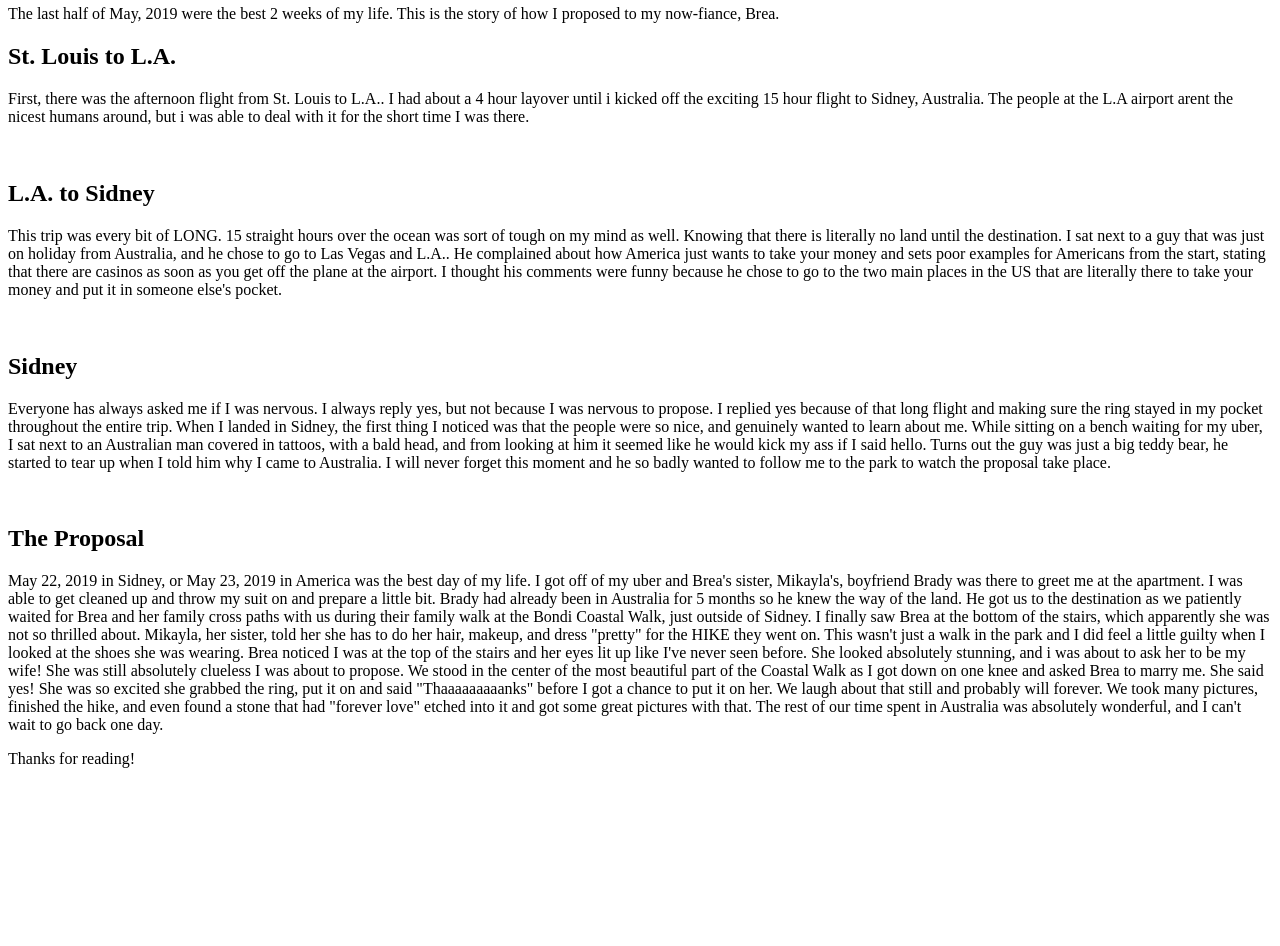
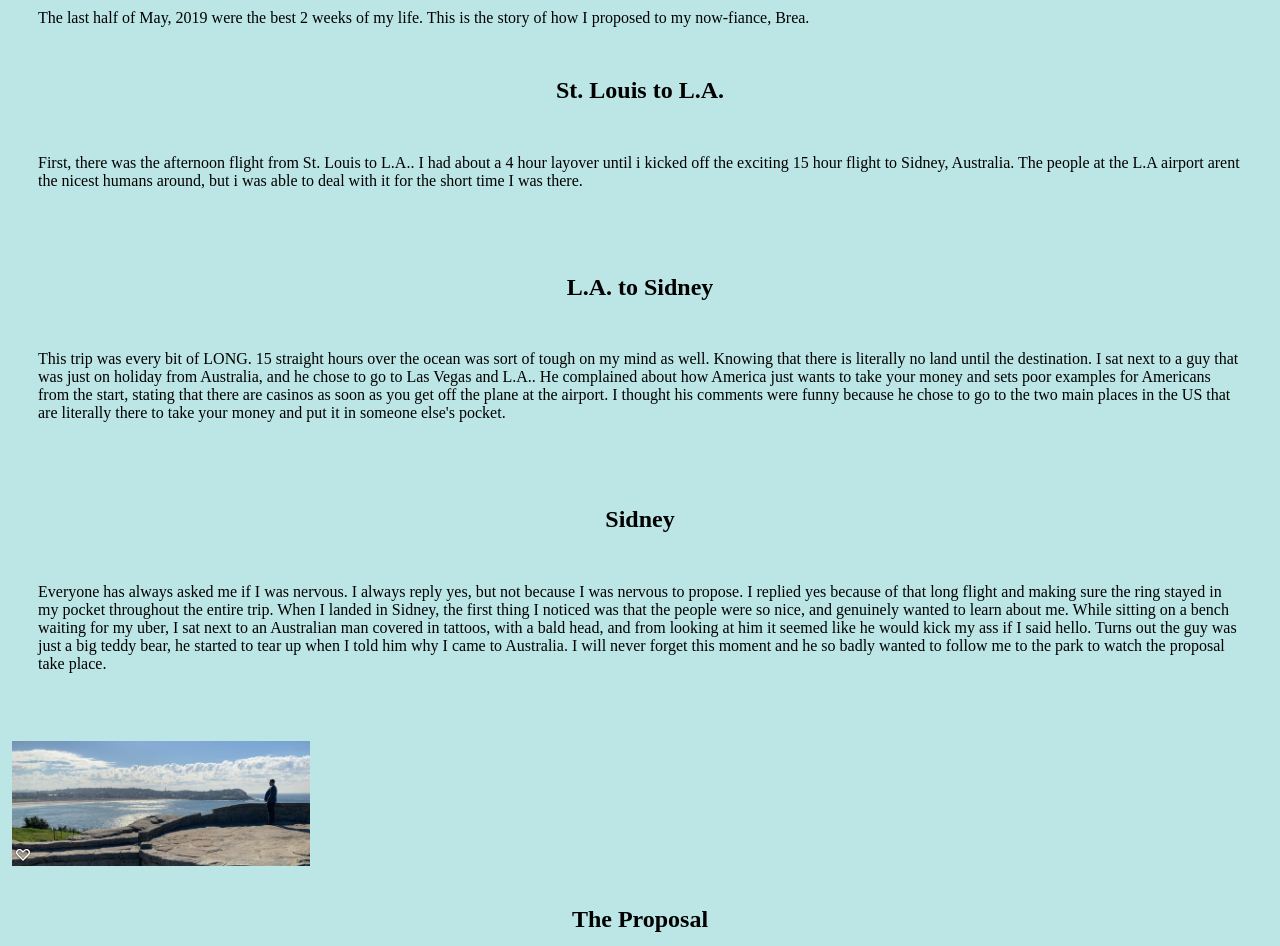
Before and after one commit to zachrhein/HTML-Me-Something, a plain HTML site: page index.html in a window 1280 px wide. Shown: the part 88-1034 px from the top of the page. Before the commit the page ends 864 px from the top, so only its background shows below. Drawn offline with Linux system fonts and the light colour scheme.

Commit message:
New HTML

```diff
--- a/index.html
+++ b/index.html
@@ -1,20 +1,25 @@
-<h5>Zach Rhein</h5>
+<!DOCTYPE html>
 <html>
+<head>
+    <link rel="stylesheet" type="text/css" href="newstyle.css">
+</head>
 <header>
     <h2>The Day I Proposed</h2>
 </header>
 <main>
 <article>
 <body>
-
     <p>The last half of May, 2019 were the best 2 weeks of my life.
         This is the story of how I proposed to my now-fiance, Brea.</p>
-<h1>St. Louis to L.A.</h1>
+<h2>St. Louis to L.A.</h2>
 <p>First, there was the afternoon flight from St. Louis to L.A..
     I had about a 4 hour layover until i kicked off the exciting 15 hour flight to Sidney, Australia.
     The people at the L.A airport arent the nicest humans around, but i was able to deal with it for the short time I was there.</p>
 </article>
 <br/>
+
+
+
 <article>
 <h2>L.A. to Sidney</h2>
 <p>This trip was every bit of LONG. 15 straight hours over the ocean was sort of tough on my mind as well.
@@ -26,6 +31,8 @@
 </p>
 </article>
 <br/>
+
+
 <article>
 <h2>Sidney</h2>
 <p>Everyone has always asked me if I was nervous. I always reply yes, but not because I was nervous to propose.
@@ -36,28 +43,43 @@
     to tear up when I told him why I came to Australia. I will never forget this moment and he so badly wanted to follow me to the
     park to watch the proposal take place. </p>
 <br/>
+<img src ="./Images/Bachelor.png" alt = "Me waiting" align="middle">
+
 </article>
 <article>
 <h2>The Proposal</h2>
-<p>May 22, 2019 in Sidney, or May 23, 2019 in America was the best day of my life. I got off of my uber and Brea's sister, Mikayla's,
-    boyfriend Brady was there to greet me at the apartment. I was able to get cleaned up and throw my suit on and prepare a little bit.
-    Brady had already been in Australia for 5 months so he knew the way of the land. He got us to the destination as we patiently waited
-    for Brea and her family cross paths with us during their family walk at the Bondi Coastal Walk, just outside of Sidney. I finally saw Brea
-    at the bottom of the stairs, which apparently she was not so thrilled about. Mikayla, her sister, told her she has to do her hair, makeup,
-    and dress "pretty" for the HIKE they went on. This wasn't just a walk in the park and I did feel a little guilty when I looked at the shoes she was wearing.
-    Brea noticed I was at the top of the stairs and her eyes lit up like I've never seen before. She looked absolutely stunning, and i was
-    about to ask her to be my wife! She was still absolutely clueless I was about to propose. We stood in the center of the most beautiful part of
-    the Coastal Walk as I got down on one knee and asked Brea to marry me. She said yes! She was so excited she grabbed the ring, put it on and
-    said "Thaaaaaaaaanks" before I got a chance to put it on her. We laugh about that still and probably will forever. We took many pictures,
-    finished the hike, and even found a stone that had "forever love" etched into it and got some great pictures with that.
-    The rest of our time spent in Australia was absolutely wonderful, and I can't wait to go back one day.
+<p>May 22, 2019 in Sidney, or May 23, 2019 in America was
+    the best day of my life. I got off of my uber and Brea's
+    sister, Mikayla's, boyfriend Brady was there to greet me
+    at the apartment. I was able to get cleaned up and throw
+    my suit on and prepare a little bit.Brady had already been
+    in Australia for 5 months so he knew the way of the land.
+    He got us to the destination as we patiently waited
+    for Brea and her family cross paths with us during their
+    family walk at the Bondi Coastal Walk, just outside of Sidney.
+    I finally saw Brea at the bottom of the stairs, which apparently
+    she was not so thrilled about. Mikayla, her sister, told her she
+    has to do her hair, makeup, and dress "pretty" for the HIKE they
+    went on. This wasn't just a walk in the park and I did feel a little
+    guilty when I looked at the shoes she was wearing.Brea noticed I was
+    at the top of the stairs and her eyes lit up like I've never seen before.
+    She looked absolutely stunning, and i was about to ask her to be my wife!
+    She was still absolutely clueless I was about to propose. We stood in the
+    center of the most beautiful part of the Coastal Walk as I got down on one
+    knee and asked Brea to marry me. She said yes! She was so excited she grabbed
+    the ring, put it on and said "Thaaaaaaaaanks" before I got a chance to put it
+    on her. We laugh about that still and probably will forever. We took many pictures,
+    finished the hike, and even found a stone that had "forever love" etched into it
+    and got some great pictures with that. The rest of our time spent in Australia was
+    absolutely wonderful, and I can't wait to go back one day.
 
 </p>
 </article>
 </main>
 </body>
+<img src ="./Images/Us with ring.png" alt = "Us with ring" align="middle">
 
 <footer>
-    Thanks for reading!
+<h5> &copy; Zach Rhein</h5>
 </footer>
 </html>
--- /dev/null
+++ b/newstyle.css
@@ -0,0 +1,11 @@
+body {
+    background-color: rgb(188, 229, 229);
+  }
+
+h2 {
+    text-align: center
+}
+
+p {
+    padding: 30px;
+  }
```
Also changed, not shown: Images/Bachelor.png (added), Images/Us with ring.png (added), Images/Us.png (added), style.css/style.css (added).
